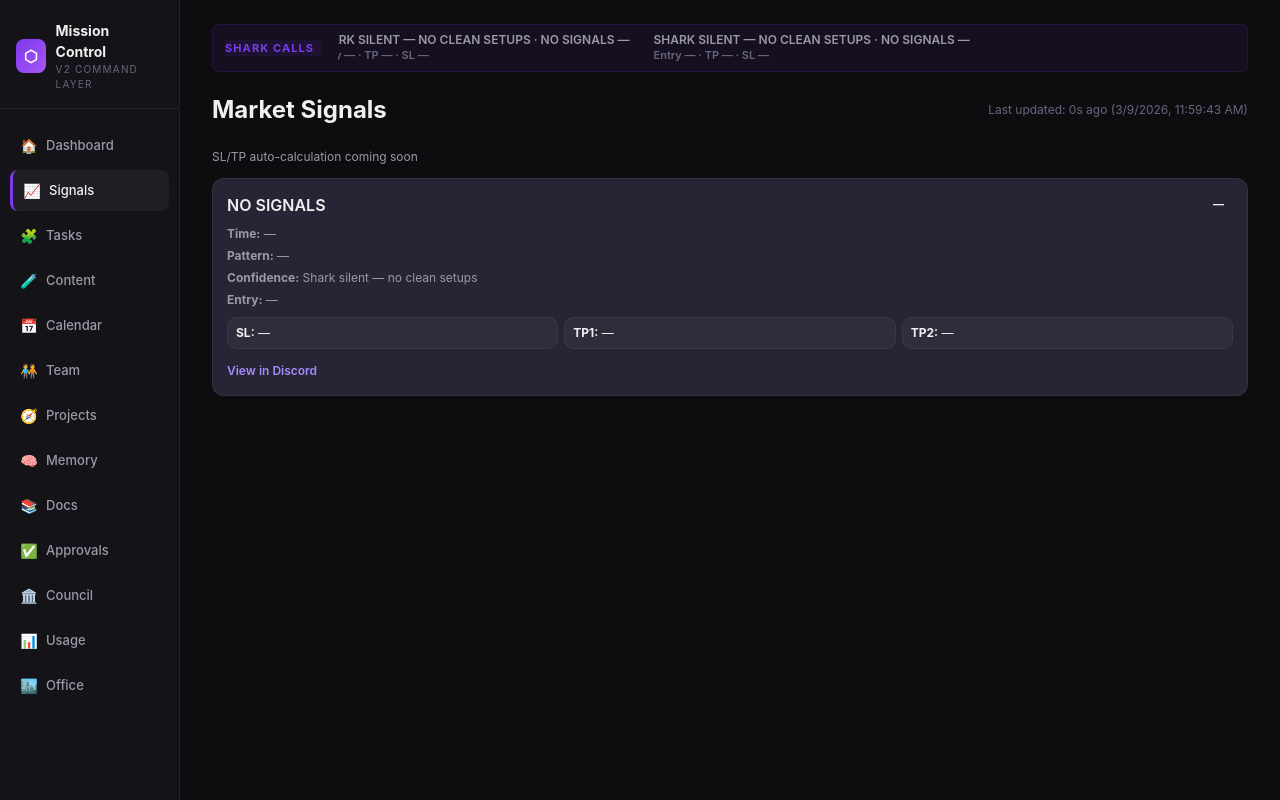
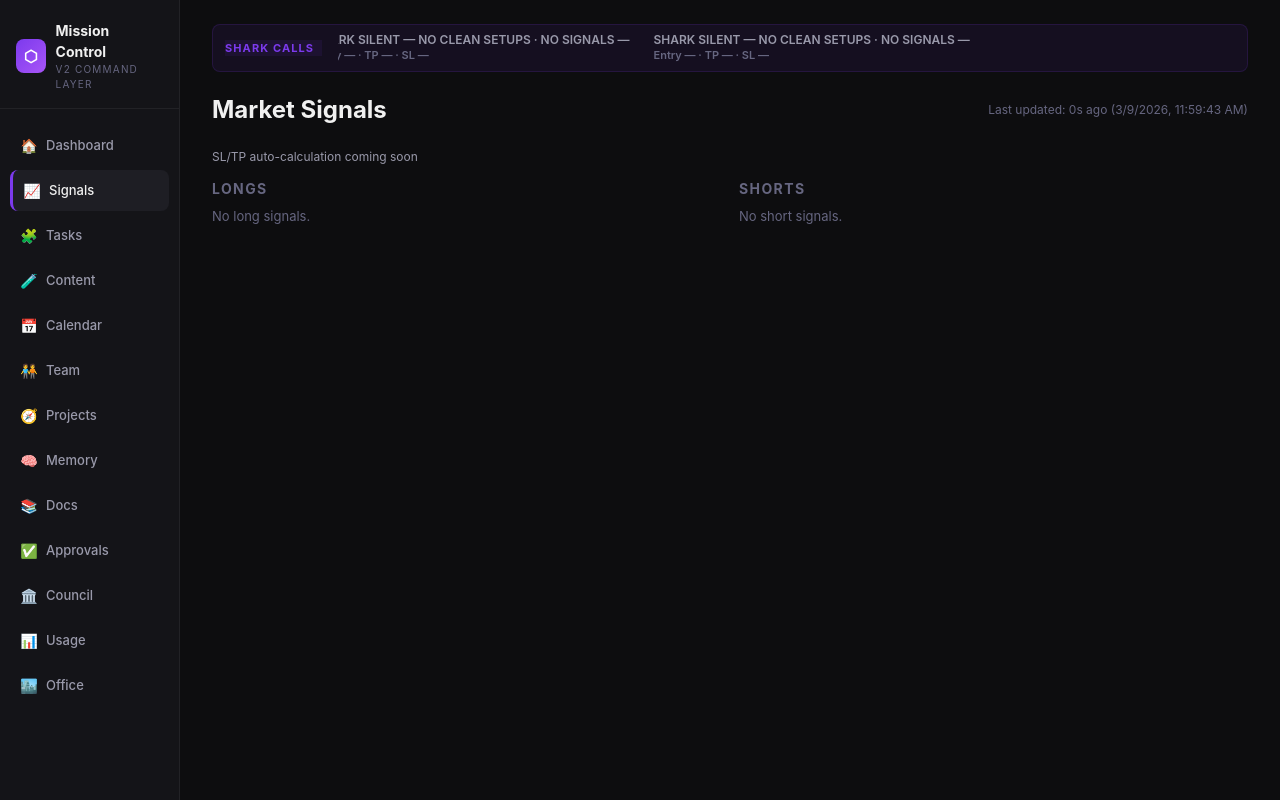
Before and after one commit to Bill-Bott47/mission-control, a Flask app: page /signals in a window 1280 px wide. Run offline with Flask 3, Linux system fonts and the light colour scheme; tables that the repository leaves empty hold one stand-in row (values such as "Sample post").

Commit message:
Rework signals page into long/short columns with asset names

```diff
--- a/server.py
+++ b/server.py
@@ -57,6 +57,31 @@ DISCORD_CHANNEL_MAP = {
     "1477754510863630548": "#ventures",
     "1477754523643805971": "#agent-lab",
     "1478038599181275177": "#bill-direct",
+}
+
+ASSET_NAME_MAP = {
+    "BTC": "Bitcoin",
+    "ETH": "Ethereum",
+    "SOL": "Solana",
+    "BNB": "BNB",
+    "XRP": "XRP",
+    "DOGE": "Dogecoin",
+    "ADA": "Cardano",
+    "AVAX": "Avalanche",
+    "DOT": "Polkadot",
+    "LINK": "Chainlink",
+    "UNI": "Uniswap",
+    "AAVE": "Aave",
+    "MATIC": "Polygon",
+    "ARB": "Arbitrum",
+    "OP": "Optimism",
+    "SUI": "Sui",
+    "NEAR": "NEAR",
+    "ATOM": "Cosmos",
+    "LTC": "Litecoin",
+    "BCH": "Bitcoin Cash",
+    "SPY": "SPDR S&P 500 ETF",
+    "NVDA": "NVIDIA",
 }
 
 VALID_MESSAGE_SOURCES = {'agent', 'job'}
@@ -1667,6 +1692,18 @@ def _extract_signal_items(text):
     return items[:12]
 
 
+def _infer_symbol_from_text(raw_text):
+    if not raw_text:
+        return ""
+    # Prefer known tickers first to avoid false positives.
+    upper = str(raw_text).upper()
+    for ticker in ASSET_NAME_MAP.keys():
+        if re.search(rf"\b{re.escape(ticker)}\b", upper):
+            return ticker
+    generic = re.search(r"\b([A-Z]{2,10})\b", upper)
+    return generic.group(1) if generic else ""
+
+
 def _parse_shark_snapshot(snapshot_path):
     items = []
     snapshot_time = None
@@ -1710,16 +1747,17 @@ def _parse_shark_snapshot(snapshot_path):
             "raw": m.group(0),
         })
 
-    # Format 2: NEW — "🔴 SFP [HIGH] — bear_sfp @ swept $72,669.80"
+    # Format 2: NEW — "BTC: 🔴 SFP [HIGH] — bear_sfp @ swept $72,669.80"
     setup_pattern_new = re.compile(
-        r"[🔴🟢]\s+(\w+)\s+\[(HIGH|MEDIUM|LOW)\]\s+[—-]\s+(bull|bear)_(\w+)\s+@?\s*(?:swept\s+)?\$([0-9,\.]+)",
+        r"(?:([A-Z]{2,10})\s*[:\-]\s*)?[🔴🟢]\s+(\w+)\s+\[(HIGH|MEDIUM|LOW)\]\s+[—-]\s+(bull|bear)_(\w+)\s+@?\s*(?:swept\s+)?\$([0-9,\.]+)",
         re.IGNORECASE,
     )
     for m in setup_pattern_new.finditer(content):
-        pattern, confidence, direction, sub_pattern, price = m.groups()
+        symbol, pattern, confidence, direction, sub_pattern, price = m.groups()
+        raw = m.group(0)
         items.append({
             "source": "shark_snapshot",
-            "symbol": "",
+            "symbol": (symbol or _infer_symbol_from_text(raw)).upper(),
             "direction": "LONG" if direction.lower() == "bull" else "SHORT",
             "confidence": confidence.upper(),
             "pattern": pattern.upper(),
@@ -1729,22 +1767,22 @@ def _parse_shark_snapshot(snapshot_path):
             "sl": None,
             "tp1": None,
             "tp2": None,
-            "raw": m.group(0),
+            "raw": raw,
         })
 
-    # Format 3: NEW — "🟢 OB — bull_ob $82.43–$84.82" or "🟢 FVG — bull_fvg $87.51–$88.68"
+    # Format 3: NEW — "ETH: 🟢 OB — bull_ob $82.43–$84.82" or "🟢 FVG — bull_fvg $87.51–$88.68"
     zone_pattern = re.compile(
-        r"[🔴🟢]\s+(\w+)\s+[—-]\s+(bull|bear)_(\w+)\s+\$([0-9,\.]+)[–-]\$([0-9,\.]+)",
+        r"(?:([A-Z]{2,10})\s*[:\-]\s*)?[🔴🟢]\s+(\w+)\s+[—-]\s+(bull|bear)_(\w+)\s+\$([0-9,\.]+)[–-]\$([0-9,\.]+)",
         re.IGNORECASE,
     )
     for m in zone_pattern.finditer(content):
-        pattern, direction, sub_pattern, price_low, price_high = m.groups()
+        symbol, pattern, direction, sub_pattern, price_low, price_high = m.groups()
         # Avoid duplicate if already matched by setup_pattern_new
         raw = m.group(0)
         if not any(i["raw"] == raw for i in items):
             items.append({
                 "source": "shark_snapshot",
-                "symbol": "",
+                "symbol": (symbol or _infer_symbol_from_text(raw)).upper(),
                 "direction": "LONG" if direction.lower() == "bull" else "SHORT",
                 "confidence": "MEDIUM",
                 "pattern": pattern.upper(),
@@ -1987,6 +2025,21 @@ def api_signals():
             "tp2": None,
             "raw": "",
         }]
+
+    for item in deduped:
+        symbol = (item.get("symbol") or "").upper()
+        if not symbol:
+            symbol = _infer_symbol_from_text(item.get("raw") or "")
+            item["symbol"] = symbol
+        item["asset_name"] = ASSET_NAME_MAP.get(symbol, symbol or "Unknown Asset")
+
+    def _signal_sort_key(item):
+        ts = _parse_iso_timestamp(item.get("time"))
+        if ts:
+            return ts
+        return datetime.min
+
+    deduped.sort(key=_signal_sort_key, reverse=True)
 
     newest = max([t for t in (snapshot_time, scanner_time, snapshot_mtime, scanner_mtime) if t] or [datetime.now()])
     age_seconds = max(0, int((datetime.now() - newest.replace(tzinfo=None)).total_seconds()))
--- a/static/signals.css
+++ b/static/signals.css
@@ -20,31 +20,30 @@
   color: var(--text-secondary);
 }
 
-.signals-grid {
+.signals-columns {
   display: grid;
-  grid-template-columns: repeat(auto-fit, minmax(260px, 1fr));
-  gap: 16px;
+  grid-template-columns: repeat(2, minmax(0, 1fr));
+  gap: 18px;
 }
 
-.signal-card {
-  background: var(--bg-card);
-  border: 1px solid var(--border-primary);
-  border-radius: 12px;
-  padding: 14px;
+.signals-col h2 {
+  font-size: 14px;
+  text-transform: uppercase;
+  letter-spacing: 0.1em;
+  color: var(--text-muted);
+  margin-bottom: 8px;
+}
+
+.signals-list {
   display: grid;
   gap: 8px;
 }
 
-.signal-header {
-  display: flex;
-  align-items: center;
-  justify-content: space-between;
-}
-
-.signal-asset {
-  font-size: 16px;
-  font-weight: 600;
-  color: var(--text-primary);
+.signal-row {
+  display: grid;
+  gap: 4px;
+  padding: 8px 0;
+  border-bottom: 1px solid var(--border-primary);
 }
 
 .signal-direction {
@@ -65,30 +64,33 @@
   color: var(--danger);
 }
 
-.signal-meta {
+.signal-line-1 {
+  display: flex;
+  gap: 8px;
+  align-items: center;
+}
+
+.signal-asset {
+  font-size: 14px;
+  font-weight: 700;
+  color: var(--text-primary);
+}
+
+.signal-symbol {
+  font-size: 12px;
+  color: var(--text-muted);
+}
+
+.signal-line-2 {
+  display: flex;
+  flex-wrap: wrap;
+  gap: 6px;
   font-size: 12px;
   color: var(--text-secondary);
-  display: grid;
-  gap: 4px;
 }
 
-.signal-levels {
-  display: grid;
-  grid-template-columns: repeat(3, minmax(0, 1fr));
-  gap: 6px;
-  font-size: 12px;
+@media (max-width: 900px) {
+  .signals-columns {
+    grid-template-columns: 1fr;
+  }
 }
-
-.signal-level {
-  background: rgba(255,255,255,0.04);
-  border: 1px solid var(--border-primary);
-  border-radius: 10px;
-  padding: 6px 8px;
-}
-
-.signal-actions a {
-  color: #a78bfa;
-  text-decoration: none;
-  font-size: 12px;
-  font-weight: 600;
-}
--- a/static/signals.js
+++ b/static/signals.js
@@ -40,19 +40,30 @@ async function loadSignalsPage() {
 }
 
 function renderSignals(items) {
-  const grid = document.getElementById('signals-grid');
+  const longsEl = document.getElementById('signals-longs');
+  const shortsEl = document.getElementById('signals-shorts');
   const note = document.getElementById('signals-note');
-  grid.innerHTML = '';
+  longsEl.innerHTML = '';
+  shortsEl.innerHTML = '';
   if (note) note.classList.add('hidden');
   if (!items.length) {
-    grid.innerHTML = '<div class="placeholder">No signals available.</div>';
+    longsEl.innerHTML = '<div class="placeholder">No signals available.</div>';
+    shortsEl.innerHTML = '<div class="placeholder">No signals available.</div>';
     return;
   }
 
+  const sorted = [...items].sort((a, b) => {
+    const at = new Date(a.time || a.timestamp || a.created_at || 0).getTime() || 0;
+    const bt = new Date(b.time || b.timestamp || b.created_at || 0).getTime() || 0;
+    return bt - at;
+  });
+
+  const longs = sorted.filter((item) => (item.direction || '').toLowerCase() === 'long');
+  const shorts = sorted.filter((item) => (item.direction || '').toLowerCase() === 'short');
   let allMissingLevels = true;
-  items.forEach((item) => {
-    const card = document.createElement('div');
-    card.className = 'signal-card';
+  const buildRow = (item) => {
+    const row = document.createElement('div');
+    row.className = 'signal-row';
     const dir = (item.direction || '').toLowerCase();
     const time = item.time || item.timestamp || item.created_at || '—';
     const pattern = item.pattern || item.setup || item.model || '—';
@@ -64,33 +75,34 @@ function renderSignals(items) {
     const sl = asDisplay(rawSl);
     const tp1 = asDisplay(rawTp1);
     const tp2 = asDisplay(rawTp2);
-    const asset = item.symbol || item.asset || item.pair || '—';
+    const symbol = item.symbol || item.asset || item.pair || '—';
+    const assetName = item.asset_name || symbol;
     if (!isMissingLevel(rawSl) || !isMissingLevel(rawTp1) || !isMissingLevel(rawTp2)) {
       allMissingLevels = false;
     }
 
-    card.innerHTML = `
-      <div class="signal-header">
-        <div class="signal-asset">${asset}</div>
-        <div class="signal-direction ${dir}">${(item.direction || '—').toUpperCase()}</div>
+    row.innerHTML = `
+      <div class="signal-line-1">
+        <span class="signal-direction ${dir}">${(item.direction || '—').toUpperCase()}</span>
+        <span class="signal-asset">${assetName}</span>
+        <span class="signal-symbol">${symbol}</span>
       </div>
-      <div class="signal-meta">
-        <div><strong>Time:</strong> ${time === '—' ? '—' : new Date(time).toLocaleString()}</div>
-        <div><strong>Pattern:</strong> ${pattern}</div>
-        <div><strong>Confidence:</strong> ${confidence}</div>
-        <div><strong>Entry:</strong> ${entry}</div>
-      </div>
-      <div class="signal-levels">
-        <div class="signal-level"><strong>SL:</strong> ${sl}</div>
-        <div class="signal-level"><strong>TP1:</strong> ${tp1}</div>
-        <div class="signal-level"><strong>TP2:</strong> ${tp2}</div>
-      </div>
-      <div class="signal-actions">
-        <a href="https://discord.com/channels/1475879552101257328/1475882686840311982" target="_blank" rel="noopener noreferrer">View in Discord</a>
+      <div class="signal-line-2">
+        <span>${time === '—' ? '—' : new Date(time).toLocaleString()}</span>
+        <span>${pattern}</span>
+        <span>${confidence}</span>
+        <span>Entry ${entry}</span>
+        <span>TP ${tp1}</span>
+        <span>SL ${sl}</span>
       </div>
     `;
-    grid.appendChild(card);
-  });
+    return row;
+  };
+
+  longs.forEach((item) => longsEl.appendChild(buildRow(item)));
+  shorts.forEach((item) => shortsEl.appendChild(buildRow(item)));
+  if (!longs.length) longsEl.innerHTML = '<div class="placeholder">No long signals.</div>';
+  if (!shorts.length) shortsEl.innerHTML = '<div class="placeholder">No short signals.</div>';
 
   if (note && allMissingLevels) {
     note.textContent = 'SL/TP auto-calculation coming soon';
--- a/templates/signals.html
+++ b/templates/signals.html
@@ -11,7 +11,16 @@
 
 <div id="signals-stale" class="stale-badge hidden"></div>
 <div id="signals-note" class="signals-note hidden"></div>
-<div class="signals-grid" id="signals-grid"></div>
+<section class="signals-columns">
+    <div class="signals-col">
+        <h2>Longs</h2>
+        <div class="signals-list" id="signals-longs"></div>
+    </div>
+    <div class="signals-col">
+        <h2>Shorts</h2>
+        <div class="signals-list" id="signals-shorts"></div>
+    </div>
+</section>
 {% endblock %}
 
 {% block scripts %}
```
